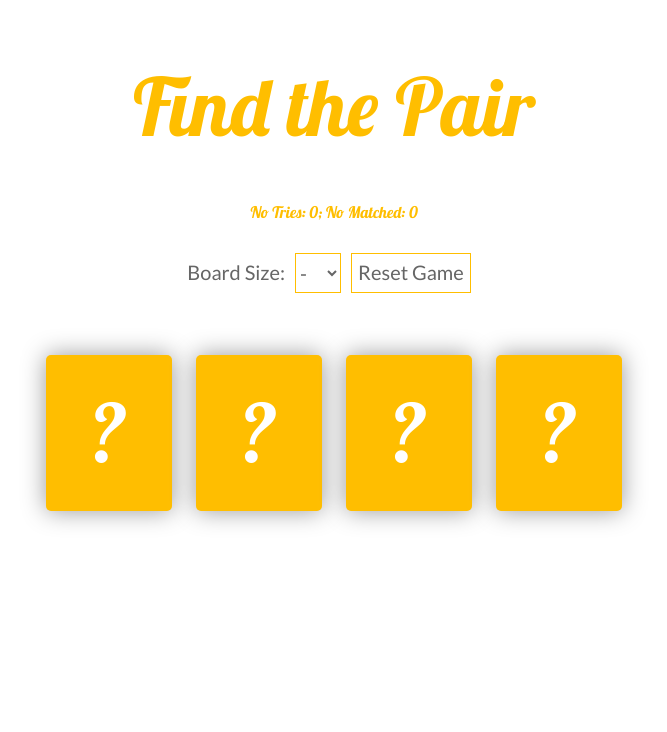
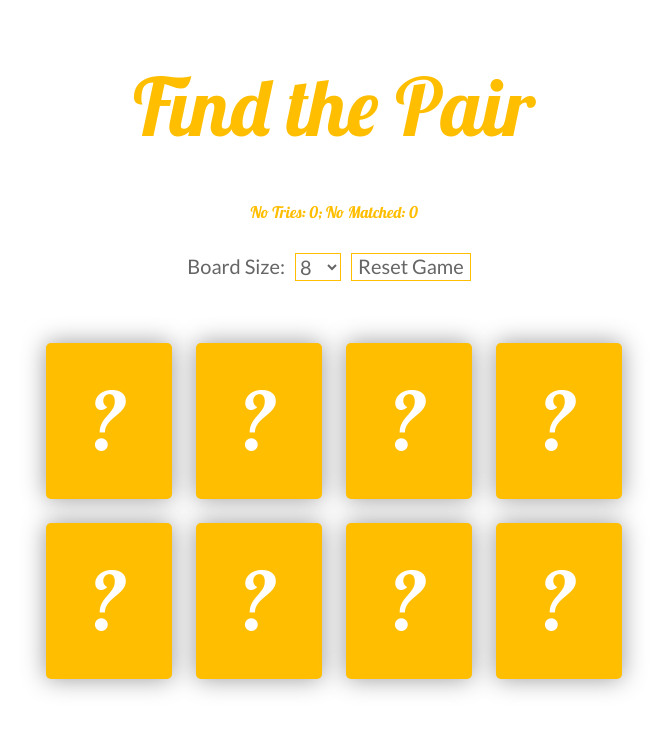
Before and after one commit to raeioul/raeioul.github.io, a React (Create React App) app: page / in a window 1280 px wide. Shown: the top 732 px of the page, without its empty margins (306-973 px from the left). Built offline with nearby package versions, Linux system fonts and the light colour scheme.

Commit message:
Board max-width is now dependent on number of cards

```diff
--- a/src/App.js
+++ b/src/App.js
@@ -33,14 +33,14 @@ type State = {
   boardChanged: boolean,
   activeCards: Array<number>,
   images: Array<string>,
-  cards: Array<?Object>,
+  cards: Array<Object | null>,
   noTries: number,
   noMatched: number,
 };
 
 class App extends React.Component<Props, State> {
   state = {
-    boardSize: 4,
+    boardSize: 8,
     boardChanged: false,
     activeCards: [],
     images: [
--- a/src/components/GameBoard/GameBoard.js
+++ b/src/components/GameBoard/GameBoard.js
@@ -5,6 +5,7 @@ import { Wrapper } from './GameBoard.styles';
 
 type Props = {
   cards: Array<Object>,
+  cardClicked: (string) => void,
 };
 
 const GameBoard = (props: Props) => {
@@ -19,7 +20,7 @@ const GameBoard = (props: Props) => {
   ));
 
   return (
-    <Wrapper>
+    <Wrapper cardNumber={props.cards.length}>
       {props.cards.length > 0 ? cards : <h2>Choose boad&#39;s size</h2>}
     </Wrapper>
   );
--- a/src/components/GameBoard/GameBoard.styles.js
+++ b/src/components/GameBoard/GameBoard.styles.js
@@ -1,11 +1,22 @@
 import styled from 'styled-components';
 
+function setMaxWidth(props) {
+  switch (props.cardNumber) {
+    case 8:
+      return '700px';
+    case 16:
+    case 24:
+      return '1000px';
+    default:
+      return '1500px';
+  }
+}
 
 export const Wrapper = styled.div`
   display: flex;
   justify-content: center;
   flex-wrap: wrap;
-  max-width: 1200px;
+  max-width: ${(p) => setMaxWidth(p)};
   margin: 3rem 0;
 `;
 
--- a/src/components/GameControls/GameControls.styles.js
+++ b/src/components/GameControls/GameControls.styles.js
@@ -5,7 +5,6 @@ export const Wrapper = styled.div`
   flex-direction: column;
   margin: 1rem 0;
   font-size: 2rem;
-  height: 50px;
 
   > * {
     margin-bottom: 1rem;
@@ -29,6 +28,7 @@ export const Select = styled.select`
   background: none;
   color: var(--dust);
   border: 1px solid var(--mango);
+  height: 100%;
   outline: none;
 `;
 
--- a/src/components/SuccessModal/SuccessModal.styles.js
+++ b/src/components/SuccessModal/SuccessModal.styles.js
@@ -15,7 +15,7 @@ export const Backdrop = styled.div`
   top: 0;
   left: 0;
   width: 100vw;
-  height: 100vh;
+  height: 100%;
   z-index: 1;
 `;
 
```
Also changed, not shown: 1 other file (tests, documents, lock files or other folders).
